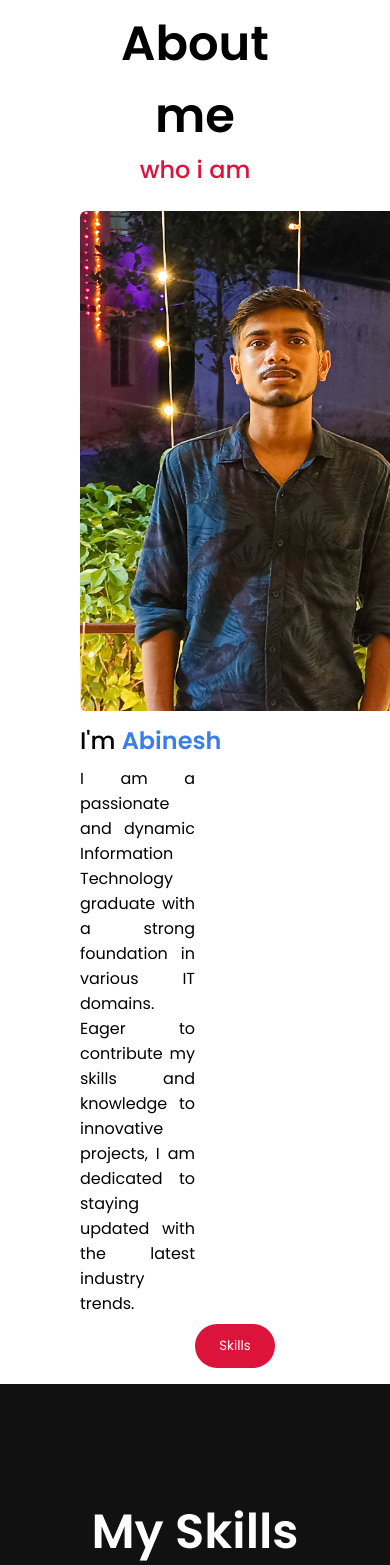
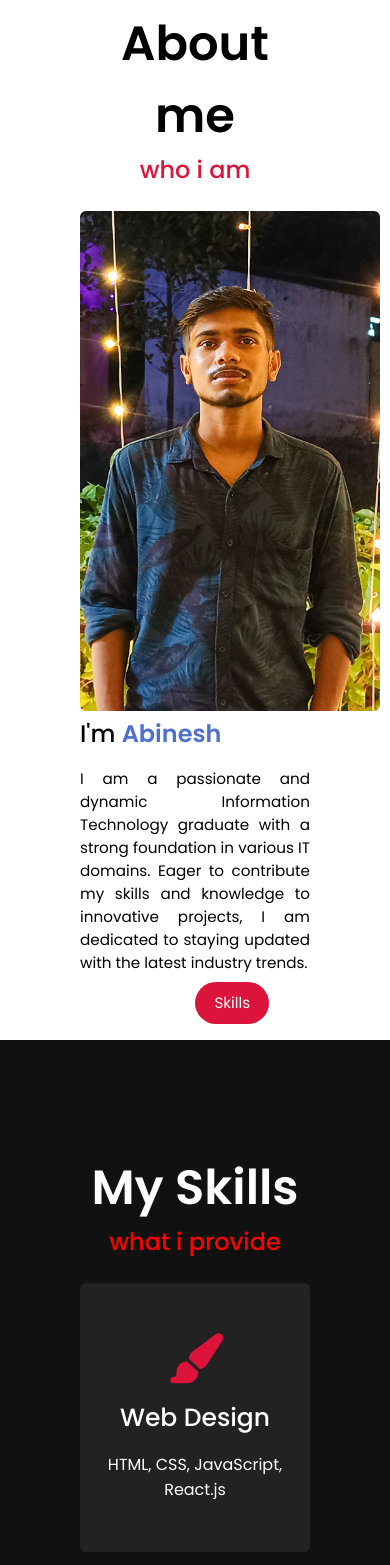
Before and after one commit to Abinesh73/myportfolio, a React (Vite) app: page / in a window 390 px wide. Shown: the part 964-2529 px from the top of the page. Built offline with nearby package versions, Linux system fonts and the light colour scheme.

Commit message:
Updated navbar color and fixed about section spacing

```diff
--- a/src/Components/About/About.css
+++ b/src/Components/About/About.css
@@ -110,3 +110,48 @@
     margin-bottom: 1rem;
 
 }
+@media screen and (max-width: 720px) {
+  .about-content {
+    flex-direction: column;   /* stack image and text */
+    align-items: center;      /* center image */
+    gap: 1.5rem;
+  }
+
+  .about-content .left img {
+    width: 60%;               /* smaller image */
+    max-width: 300px;
+    height: auto;
+    display: block;
+    margin: 0 auto;
+    border-radius: 6px;
+  }
+
+  .about-content .right {
+    width: 90%;               /* text container almost full width */
+    display: flex;
+    flex-direction: column;   /* stack content vertically */
+    align-items: flex-start;  /* align children to left */
+  }
+
+  .about-content .right .text {
+    font-size: 1.2rem;        /* smaller text */
+  }
+
+  .skillDesc {
+    width: 100%;              /* take full width of right container */
+    font-size: 0.95rem;
+    text-align: justify;      /* justified content */
+    margin: 0;                /* remove auto centering */
+    margin-top: 0.5rem;       /* spacing from .text */
+  }
+
+    .btn1 {
+    font-size: 0.95rem;
+    padding: 0.6rem 1.2rem;
+    display: inline-block;
+    margin-top: 0.5rem;
+    margin-bottom: 1rem;
+    align-self: flex-start;   /* key: align left edge with parent flex */
+  }
+
+}
```
